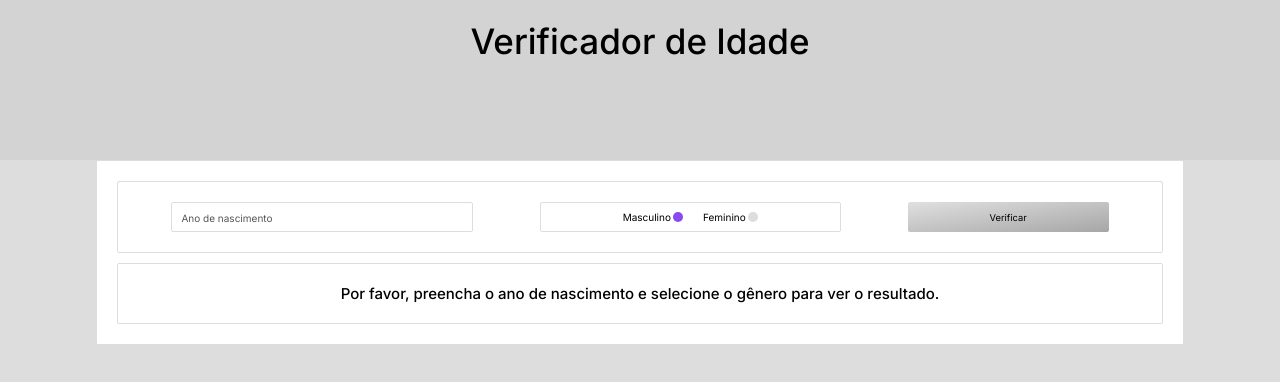
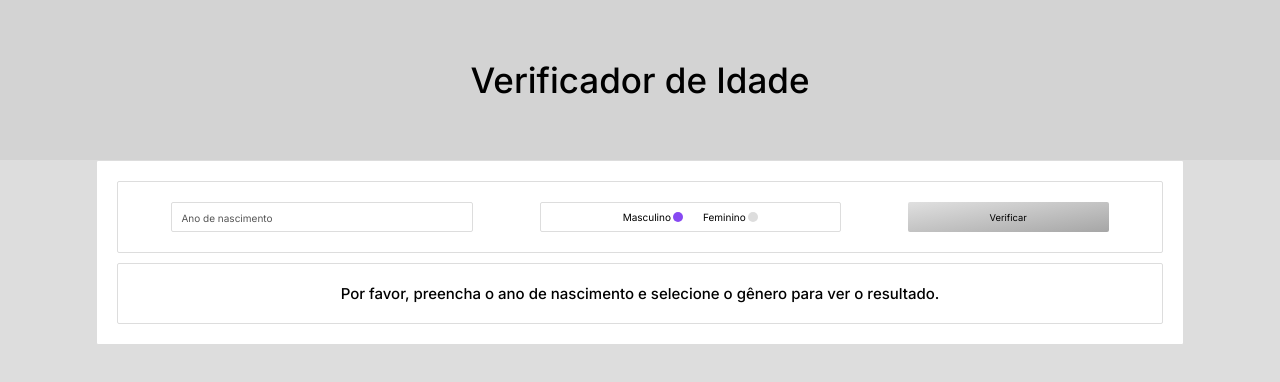
Before and after one commit to lucasaros/Cursoemvideo_VerificadorDeIdade, a plain HTML site: page index.html in a window 1280 px wide. Drawn offline with Linux system fonts and the light colour scheme.

Commit message:
Ajuste no posicionamento do título

```diff
--- a/style.css
+++ b/style.css
@@ -19,10 +19,13 @@ body {
 .header {
     background-color: lightgray;
     height: 20vh;
+
+    display: flex;
+    align-items: center;
+    justify-content: center;
 }
 
 .header h1 {
-    margin: 2rem;
     text-align: center;
     font-size: 3.5rem;
     font-weight: 500;
```
